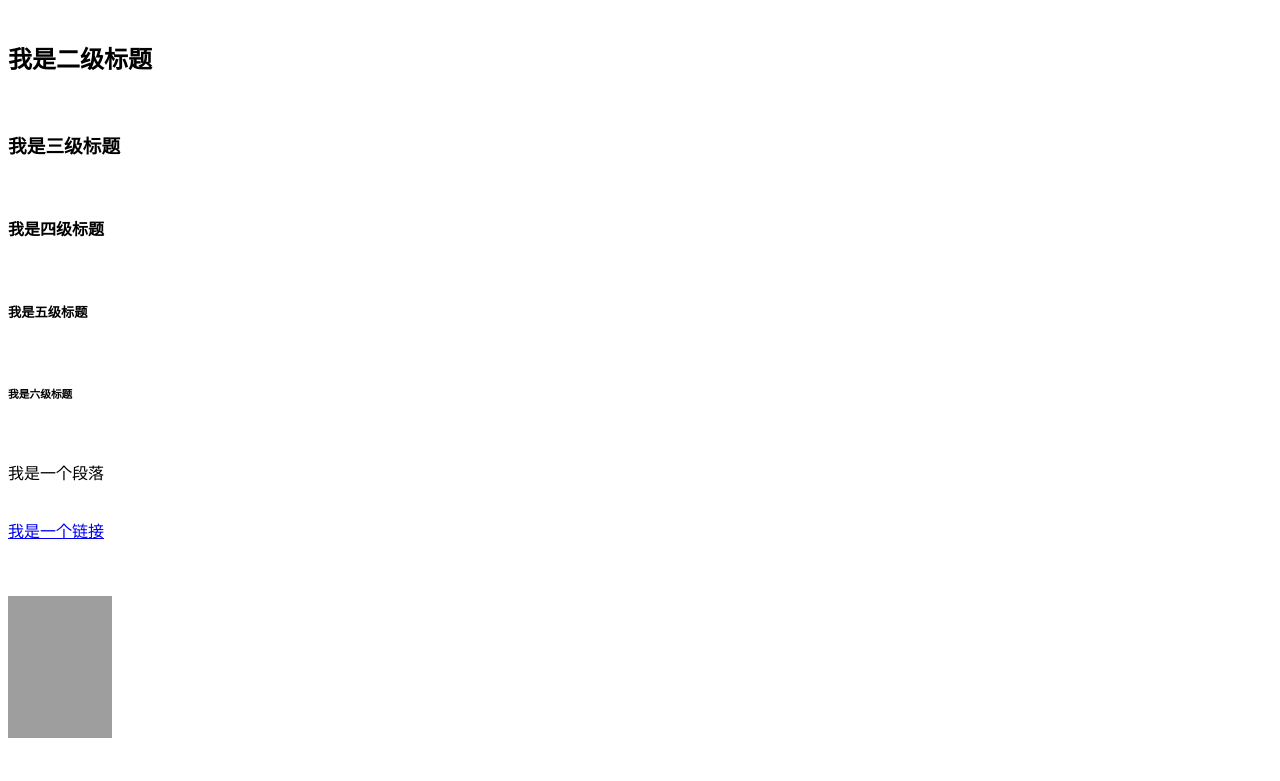
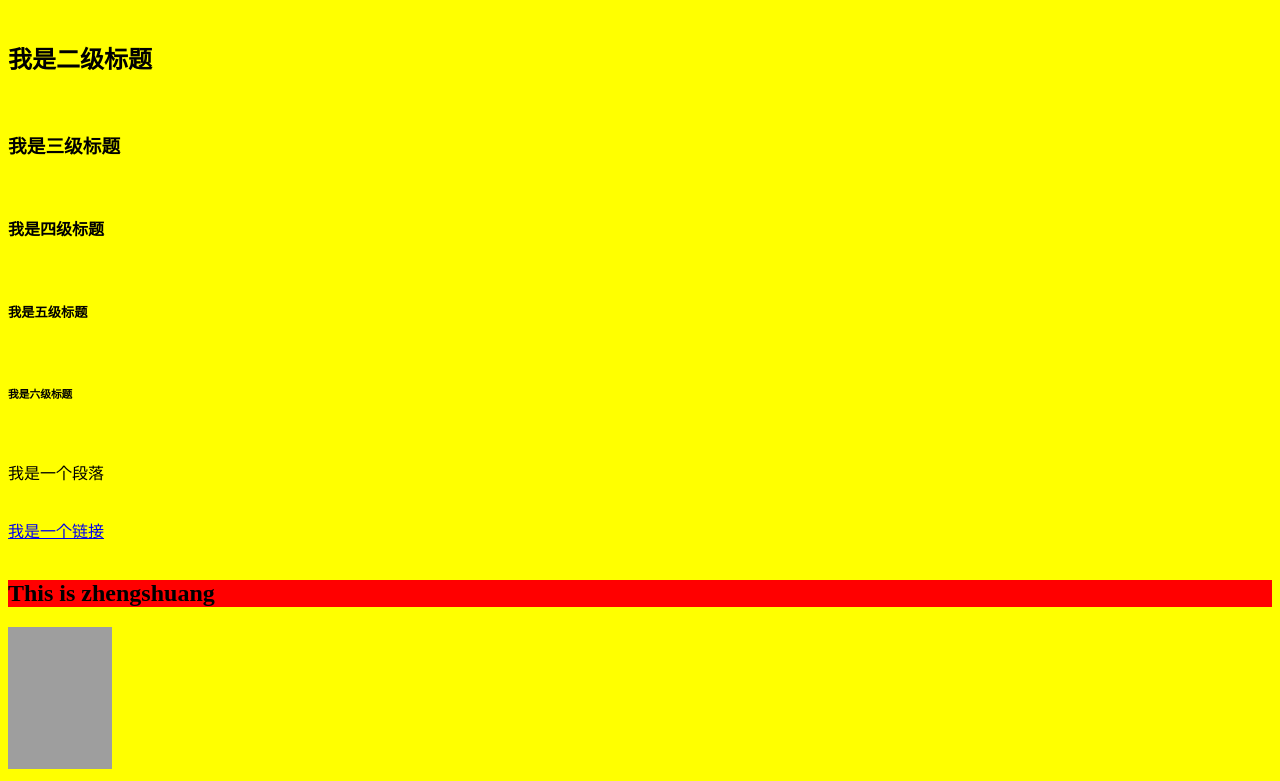
Before and after one commit to kpx12138/kpx12138.github.io, a plain HTML site: page index.html in a window 1280 px wide. Shown: the part 87-868 px from the top of the page. Before the commit the page ends 837 px from the top, so only its background shows below. Drawn offline with Linux system fonts and the light colour scheme; grey boxes are pictures that could not be loaded.

Commit message:
Update index.html

```diff
--- a/index.html
+++ b/index.html
@@ -1,6 +1,6 @@
 <!DOCTYPE HTML>
 <html>
-<body>
+<body style="background-color:yellow">
 
 <h1>我是一级标题</h1><br/>
 <h2>我是二级标题</h2><br/>
@@ -10,8 +10,9 @@
 <h6>我是六级标题</h6><br/>
 <p>我是一个段落</p><br/>
 <a href="http://www.baidu.com">我是一个链接</a>
-<br></br>
-<br></br>
+<br/>
+<br/>
+<h2 style="background-color:red">This is zhengshuang</h2>
 <img  width="104" height="142"  src="https://timgsa.baidu.com/timg?image&quality=80&size=b9999_10000&sec=1537171116310&di=e4e785f8a458a0df5432abf3afa3a481&imgtype=0&src=http%3A%2F%2Fb.hiphotos.baidu.com%2Fbaike%2Fpic%2Fitem%2Fbd3eb13533fa828b57e11b26f11f4134960a5a31.jpg"/>
 
 </body>
```
